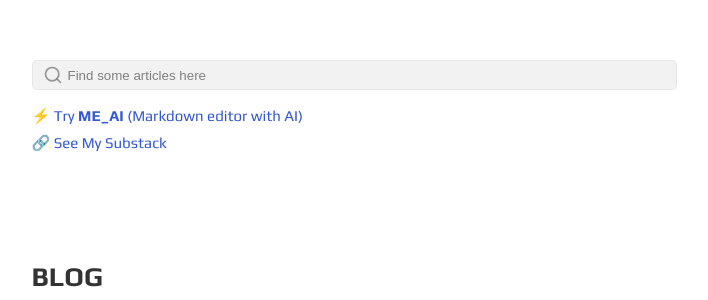
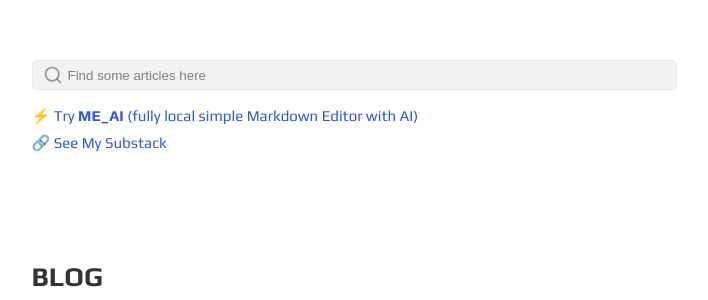
Before and after one commit to erogol/erogol.github.io, a Jekyll site: the page built from index.html, in a window 1280 px wide. Shown: the part 201-501 px from the top of the page, without its empty margins (286-994 px from the left). Built offline with Jekyll 4.4.1, drawn with Linux system fonts in a browser that asks for light colours.

Commit message:
Fix formatting and improve readability in index.html

```diff
--- a/index.html
+++ b/index.html
@@ -14,7 +14,8 @@
 	    <a href="{{ site.url }}{{ site.baseurl }}/about/">> About me</a>
         </p> -->
         <p>
-            <font size="-5">- <a href="https://www.digitalocean.com/">Digital Ocean</a>, by incompetent engineering, wiped out my 10 years old blog. Save yourself, use something else - </font>
+            <font size="-5">- <a href="https://www.digitalocean.com/">Digital Ocean</a>, by incompetent engineering,
+                wiped out my 10 years old blog. Save yourself, use something else - </font>
         </p>
     </div>
 
@@ -39,7 +40,8 @@
 </div>
 
 <p>
-    <a href="{{ site.url }}{{ site.baseurl }}/meai.html"> ⚡️ Try <strong>ME_AI</strong> (Markdown editor with AI)</a>
+    <a href="{{ site.url }}{{ site.baseurl }}/meai.html"> ⚡️ Try <strong>ME_AI</strong> (fully local simple Markdown
+        Editor with AI)</a>
 </p>
 <br\>
     <p>
```
Lines whose indentation alone changed are shown as unchanged.
